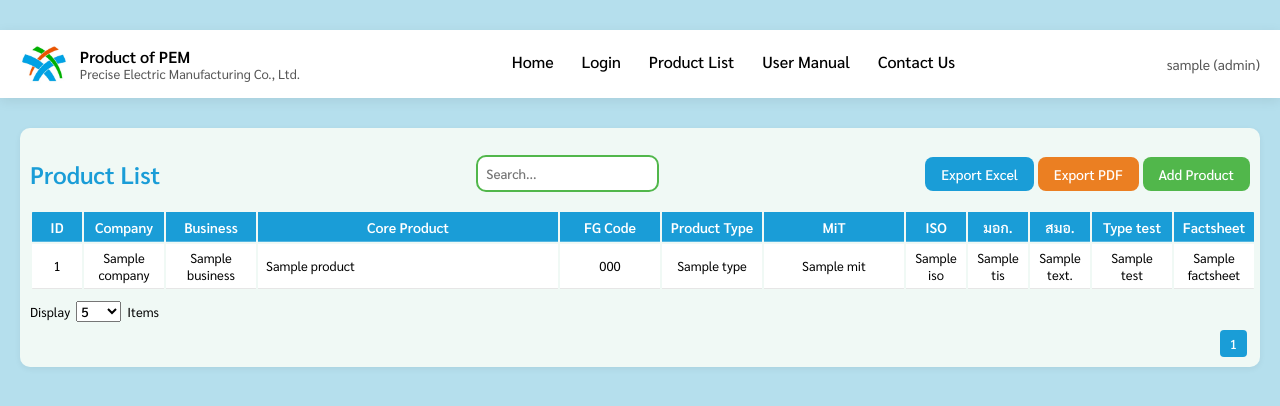
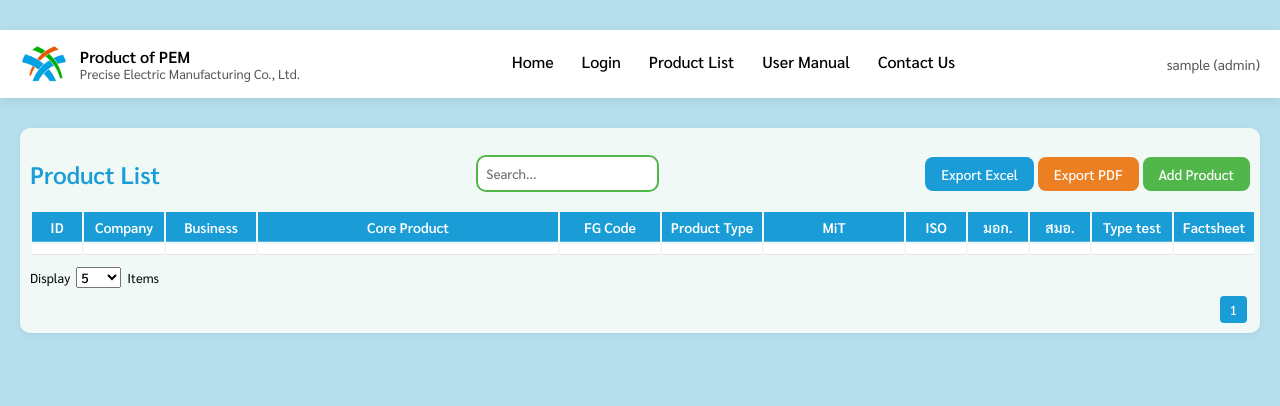
Before and after one commit to LehmonGIT/MiTProject-Precise, a Flask app: page /products in a window 1280 px wide. Shown: the top 406 px of the page. Run offline with Flask 3, Linux system fonts and the light colour scheme; the visitor is signed in with stand-in values (Sample User, id 1); a database or web service that is not in the repository returns one stand-in record (values such as "Sample title"); lists and menus that the app fills with data are empty; some libraries are stand-ins or nearby versions.

Commit message:
feat: connect products to postgres and add csv import

```diff
--- a/app.py
+++ b/app.py
@@ -12,20 +12,6 @@ app.secret_key = "dev-secret"
 # register auth blueprint
 app.register_blueprint(auth_bp)
 
-# -------- mock data --------
-PRODUCTS = [
-    {"id": 1, "company": "PEM", "business": "PEM101", "product": "Surge Arrester", "code": "HS-F-99-3303", "type": "39121700", "mit": "MiT6410002240", "mit_issue": "2025-12-18","mit_due": "2025-12-23", "factsheet": "-", "ISO" : "-" , "test": "✓","TIS": "✗", "TISI": "✓", "productmodel" : "✗","descrip":"กับดักเสิร์จออกไซต์โลหะไม่มีช่องว่าง สำหรับไฟฟ้ากระแสสลับ 30kV 10kA ชนิดฉนวนพอลิเมอร์ สำหรับใช้ในบริเวณที่มีมลภาวะ (PEA Material No. 1040000103)","size" : "กว้าง 675 mm x ยาว 420 mm x สูง 104 mm","color": "สีเทา"},
-    {"id": 2, "company": "CI", "business": "CI101", "product": "1-Pole Disconnecting Switch (Vertical Break)", "code": "DS-F-99-0308", "type": "39121700", "mit": "MiT6404001344","mit_issue": "2025-01-18","mit_due": "2025-12-20", "factsheet": "-", "ISO" : "-" , "test": "✗","TIS": "-", "TISI": "✗", "productmodel" : "-" ,"descrip":"สวิตช์ใบมีดแรงสูงแบบใช้ภายนอกอาคาร ชนิด Single Pole พิกัดแรงดันไฟฟ้า 27 kV พิกัดกระแสไฟฟ้าต่อเนื่อง 630 A", "size" : "กว้าง 190 mm X ยาว 780 mm X สูง 573 mm","color": "สีน้ำตาล"},
-    {"id": 3, "company": "CI", "business": "CI101", "product": "3-Pole Disconnecting Switch (Double-side Break)", "code": "DS-F-99-0105", "type": "39121700", "mit": "MiT6406002262", "mit_issue": "2025-12-15","mit_due": "2026-10-15","factsheet": "✓", "ISO" : "✗" , "test": "✗","TIS": "✓", "TISI": "✗", "productmodel" : "✗","descrip":"ใบมีดกราวด์ ชนิด 3-Pole พิกัดแรงดันไฟฟ้า 123 kV พิกัดกระแสลัดวงจร 40 kA" ,"size" : "กว้าง 246 mm X ยาว 6504 mm X สูง 1481 mm","color": "สีน้ำตาล"},
-    {"id": 4, "company": "PEM", "business": "PEM101", "product": "LED Products and System", "code": "HS-F-99-3303", "type": "39111603", "mit": "MiT6410002240", "mit_issue": "2026-01-15","mit_due": "2026-03-23", "factsheet": "✓", "ISO" : "✗" , "test": "-","TIS": "-", "TISI": "✓", "productmodel" : "✗","descrip":"ดวงโคมไฟฟ้าสำหรับให้แสงสว่างบนถนน มีอุปกรณ์ขับหลอดอิเล็กทรอนิกส์ ใช้หลอด แอล อี ดี กำลังไฟฟ้า 60 วัตต์","size" : "กว้าง 675 mm x ยาว 420 mm x สูง 104 mm","color": "-"},
-    {"id": 5, "company": "PEM", "business": "PEM101", "product": "Surge Arrester", "code": "HS-F-99-0212", "type": "39121700", "mit": "MiT6410002240", "mit_issue": "2025-01-15","mit_due": "2027-01-15", "factsheet": "✓", "ISO" : "✗" , "test": "-","TIS": "-", "TISI": "✓", "productmodel" : "✗","descrip":"กับดักเสิร์จออกไซต์โลหะไม่มีช่องว่าง สำหรับไฟฟ้ากระแสสลับ 21kV 5kA","size" : "กว้าง 520mm x ยาว 420mm x สูง 104mm","color": "สีเทา"},
-    {"id": 6, "company": "PEM", "business": "PEM101", "product": "Surge Arrester", "code": "HS-F-99-3303", "type": "39121700", "mit": "MiT6410002240", "mit_issue": "3/23/2567","mit_due": "3/23/2569", "factsheet": "-", "ISO" : "-" , "test": "✓","TIS": "✗", "TISI": "✓", "productmodel" : "✗","descrip":"กับดักเสิร์จออกไซต์โลหะไม่มีช่องว่าง สำหรับไฟฟ้ากระแสสลับ 30kV 10kA ชนิดฉนวนพอลิเมอร์ สำหรับใช้ในบริเวณที่มีมลภาวะ (PEA Material No. 1040000103)","size" : "กว้าง 675 mm x ยาว 420 mm x สูง 104 mm","color": "สีเทา"},
-    {"id": 7, "company": "CI", "business": "CI101", "product": "1-Pole Disconnecting Switch (Vertical Break)", "code": "DS-F-99-0308", "type": "39121700", "mit": "MiT6404001344", "mit_issue": "3/23/2567","mit_due": "3/23/2569", "factsheet": "-", "ISO" : "-" , "test": "✗","TIS": "-", "TISI": "✗", "productmodel" : "-" ,"descrip":"สวิตช์ใบมีดแรงสูงแบบใช้ภายนอกอาคาร ชนิด Single Pole พิกัดแรงดันไฟฟ้า 27 kV พิกัดกระแสไฟฟ้าต่อเนื่อง 630 A", "size" : "กว้าง 190 mm X ยาว 780 mm X สูง 573 mm","color": "สีน้ำตาล"},
-    {"id": 8, "company": "CI", "business": "CI101", "product": "3-Pole Disconnecting Switch (Double-side Break)", "code": "DS-F-99-0105", "type": "39121700", "mit": "MiT6406002262", "mit_issue": "3/23/2567","mit_due": "3/23/2569", "factsheet": "✓", "ISO" : "✗" , "test": "✗","TIS": "✓", "TISI": "✗", "productmodel" : "✗","descrip":"ใบมีดกราวด์ ชนิด 3-Pole พิกัดแรงดันไฟฟ้า 123 kV พิกัดกระแสลัดวงจร 40 kA" ,"size" : "กว้าง 246 mm X ยาว 6504 mm X สูง 1481 mm","color": "สีน้ำตาล"},
-    {"id": 9, "company": "PEM", "business": "PEM101", "product": "LED Products and System", "code": "HS-F-99-3303", "type": "39111603", "mit": "MiT6410002240", "mit_issue": "3/23/2567","mit_due": "3/23/2569","factsheet": "✓", "ISO" : "✗" , "test": "-","TIS": "-", "TISI": "✓", "productmodel" : "✗","descrip":"ดวงโคมไฟฟ้าสำหรับให้แสงสว่างบนถนน มีอุปกรณ์ขับหลอดอิเล็กทรอนิกส์ ใช้หลอด แอล อี ดี กำลังไฟฟ้า 60 วัตต์","size" : "กว้าง 675 mm x ยาว 420 mm x สูง 104 mm","color": "-"},
-    {"id": 10, "company": "PEM", "business": "PEM101", "product": "Surge Arrester", "code": "HS-F-99-0212", "type": "39121700", "mit": "MiT6410002240", "mit_issue": "3/23/2567","mit_due": "3/23/2569", "factsheet": "✓", "ISO" : "✗" , "test": "-","TIS": "-", "TISI": "✓", "productmodel" : "✗","descrip":"กับดักเสิร์จออกไซต์โลหะไม่มีช่องว่าง สำหรับไฟฟ้ากระแสสลับ 21kV 5kA","size" : "กว้าง 520mm x ยาว 420mm x สูง 104mm","color": "สีเทา"},
-
-]
 
 @app.route("/")
 @login_required
@@ -33,11 +19,8 @@ def home():
     return redirect(url_for("products"))
 
 
-# @app.route("/products")
-# @login_required
-# def products():
-#     return render_template("products.html", products=PRODUCTS)
 
+# ใช้ข้อมูลจาก postgerSQL
 @app.route("/products")
 @login_required
 def products():
@@ -45,10 +28,17 @@ def products():
     cur = conn.cursor()
     cur.execute("SELECT * FROM products ORDER BY id DESC")
     products = cur.fetchall()
+
+    colnames = [desc[0] for desc in cur.description]
+
     cur.close()
     conn.close()
 
+    # แปลงเป็น dict
+    products = [dict(zip(colnames, row)) for row in products]
+
     return render_template("products.html", products=products)
+
 
 @app.route("/products/import", methods=["POST"])
 @login_required
@@ -58,34 +48,58 @@ def import_csv():
     if not file:
         return redirect(url_for("products"))
 
-    stream = io.StringIO(file.stream.read().decode("utf-8"))
+    stream = io.StringIO(file.stream.read().decode("utf-8-sig"))
     reader = csv.DictReader(stream)
 
+    REQUIRED_COLS = {
+        "company","business","product","code","type",
+        "mit","mit_issue","mit_due",
+        "factsheet","iso","test","tis","tisi",
+        "productmodel","descrip","size","color"
+    }
+
+    if not REQUIRED_COLS.issubset(reader.fieldnames):
+        return "CSV header ไม่ตรงกับระบบ", 400
+
+    conn = get_db()
+    cur = conn.cursor()
+
     for row in reader:
-        new = {
-            "id": len(PRODUCTS) + 1,
-            "company": row.get("company"),
-            "business": row.get("business"),
-            "product": row.get("product"),
-            "code": row.get("code"),
-            "type": row.get("type"),
-            "mit": row.get("mit"),
-            "expdate": row.get("expdate"),
-            "factsheet": row.get("factsheet"),
-            "ISO": row.get("ISO"),
-            "test": row.get("test"),
-            "TIS": row.get("TIS"),
-            "TISI": row.get("TISI"),
-            "productmodel": row.get("productmodel"),
-            "descrip": row.get("descrip"),
-            "size": row.get("size"),
-            "color": row.get("color"),
-            "image_url": None
-        }
-        PRODUCTS.append(new)
+        cur.execute("""
+            INSERT INTO products
+            (company,business,product,code,type,
+             mit,mit_issue,mit_due,
+             factsheet,iso,test,tis,tisi,
+             productmodel,descrip,size,color)
+            VALUES (%s,%s,%s,%s,%s,
+                    %s,%s,%s,
+                    %s,%s,%s,%s,%s,
+                    %s,%s,%s,%s)
+        """, (
+            row["company"],
+            row["business"],
+            row["product"],
+            row["code"],
+            row["type"],
+            row["mit"],
+            row["mit_issue"] or None,
+            row["mit_due"] or None,
+            row["factsheet"],
+            row["iso"],
+            row["test"],
+            row["tis"],
+            row["tisi"],
+            row["productmodel"],
+            row["descrip"],
+            row["size"],
+            row["color"],
+        ))
+
+    conn.commit()
+    cur.close()
+    conn.close()
 
     return redirect(url_for("products"))
-
 
 
 
@@ -124,7 +138,7 @@ def edit(pid):
         return redirect(url_for("view", pid=pid))
     return render_template("edit.html", product=product)
 
-@app.route("/product/add", methods=["GET", "POST"])
+@app.route("/product/add", methods=["GET","POST"])
 @login_required
 @role_required(["editor","admin"])
 def add():
@@ -136,12 +150,12 @@ def add():
             INSERT INTO products
             (company,business,product,code,type,
              mit,mit_issue,mit_due,
-             factsheet,iso,test,tis,tisi,productmodel,
-             descrip,size,color)
+             factsheet,iso,test,tis,tisi,
+             productmodel,descrip,size,color)
             VALUES (%s,%s,%s,%s,%s,
                     %s,%s,%s,
-                    %s,%s,%s,%s,%s,%s,
-                    %s,%s,%s)
+                    %s,%s,%s,%s,%s,
+                    %s,%s,%s,%s)
         """, (
             request.form["company"],
             request.form["business"],
@@ -170,56 +184,6 @@ def add():
 
     return render_template("add.html")
 
-# @app.route("/product/add", methods=["GET", "POST"])
-# @login_required
-# @role_required(["editor","admin"])
-# def add():
-#     if request.method == "POST":
-
-#         new = {
-#             "id": len(PRODUCTS) + 1,
-#             "company": request.form["company"],
-#             "business": request.form["business"],
-#             "product": request.form["product"],
-#             "code": request.form["code"],
-#             "type": request.form["type"],
-#             "descrip": request.form["descrip"],
-#             "size": request.form["size"],
-#             "color": request.form["color"],
-#             "mit": request.form["mit"],
-#             "expdate": request.form["expdate"],
-#             "factsheet": request.form["factsheet"],
-#             "ISO": request.form["ISO"],
-#             "test": request.form["test"],
-#             "TIS": request.form["TIS"],
-#             "TISI": request.form["TISI"],
-#             "productmodel": request.form["productmodel"],
-#             "image_url": None
-#         }
-
-#         # รับไฟล์รูป
-#         img = request.files.get("image")
-#         if img:
-#             path = f"static/uploads/{new['id']}.jpg"
-#             img.save(path)
-#             new["image_url"] = "/" + path
-
-#         PRODUCTS.append(new)
-
-#         return redirect(url_for("products"))
-
-#     return render_template("add.html")
-
-# @app.route("/product/<int:id>/delete")
-# def delete_product(id):
-#     if session.get("role") != "admin":
-#         abort(403)
-
-#     cursor = conn.cursor()
-#     cursor.execute("DELETE FROM products WHERE id=?", (id,))
-#     conn.commit()
-
-#     return redirect("/products")
 
 @app.route("/product/<int:id>/delete", methods=["POST"])
 @login_required
--- a/templates/add.html
+++ b/templates/add.html
@@ -93,7 +93,7 @@
     }
 </style>
 
-<from class="add-card">
+<div class="add-card">
     <h2>Add New Product</h2>
 
     <div style="display:flex; justify-content:center; gap:10px; margin-bottom:20px;">
```
